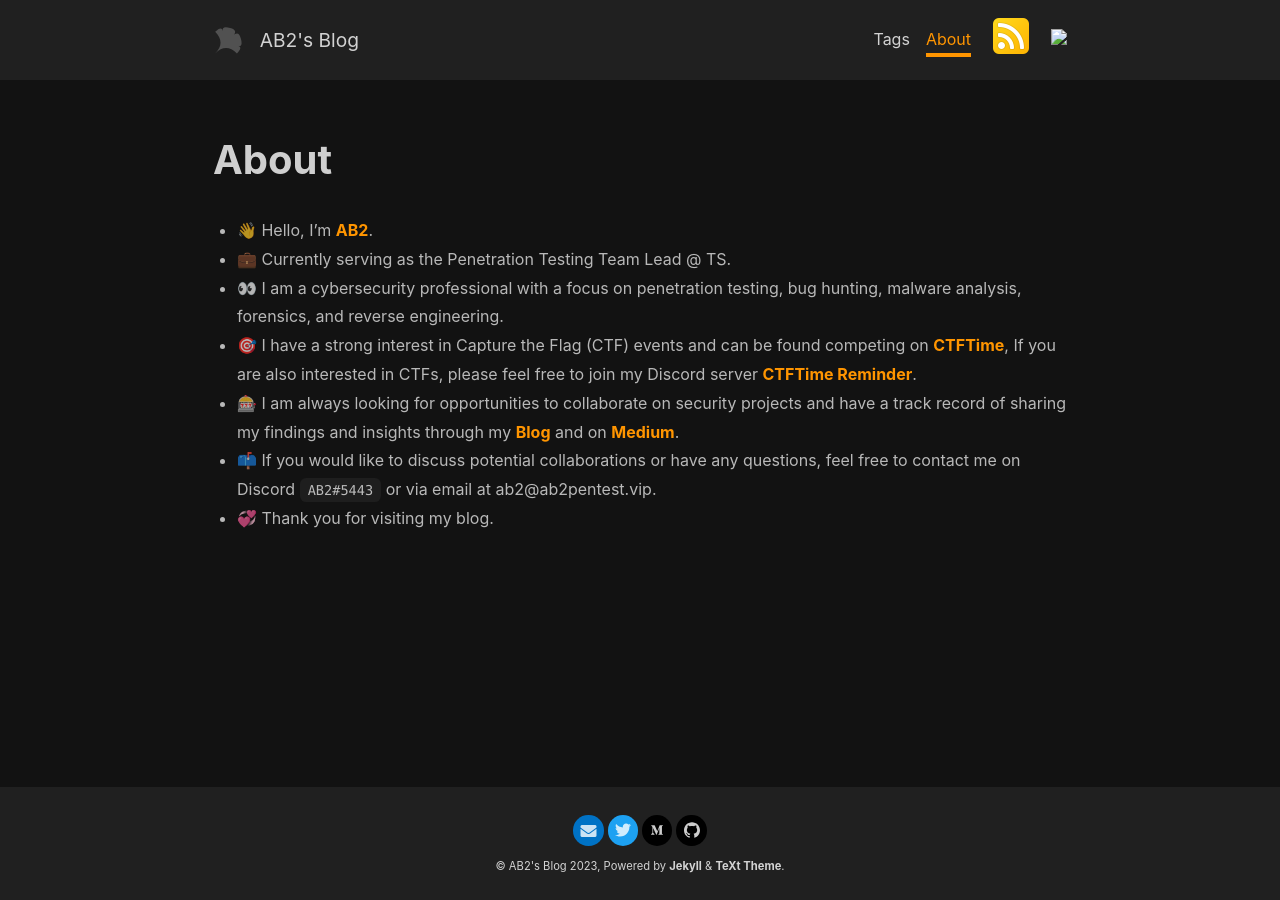
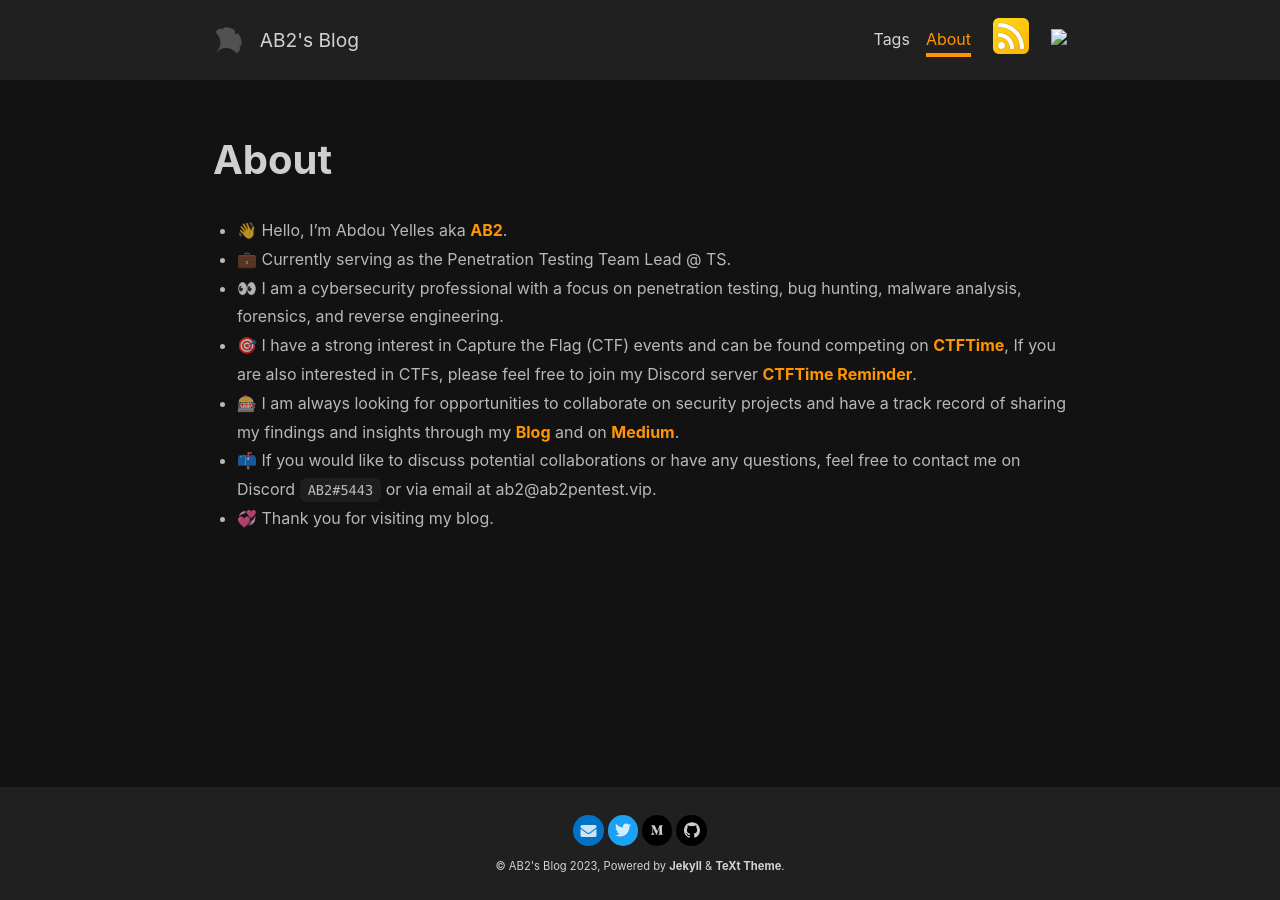
Before and after one commit to ab2pentest/ab2.github.io, a Jekyll site: the page built from about.md, in a window 1280 px wide. Built offline with Jekyll 4.4.1, drawn with Linux system fonts in a browser that asks for light colours; nearby versions of some CDN libraries.

Commit message:
Update about.md

```diff
--- a/about.md
+++ b/about.md
@@ -8,7 +8,7 @@ titles:
 key: page-about
 ---
 
-- 👋 Hello, I’m [AB2](https://twitter.com/ab2pentest).
+- 👋 Hello, I’m Abdou Yelles aka [AB2](https://twitter.com/ab2pentest).
 - 💼 Currently serving as the Penetration Testing Team Lead @ TS.
 - 👀 I am a cybersecurity professional with a focus on penetration testing, bug hunting, malware analysis, forensics, and reverse engineering.
 - 🎯 I have a strong interest in Capture the Flag (CTF) events and can be found competing on [CTFTime](https://ctftime.org/user/110409), If you are also interested in CTFs, please feel free to join my Discord server [CTFTime Reminder](https://discord.gg/MW9cWMuw63).
```
